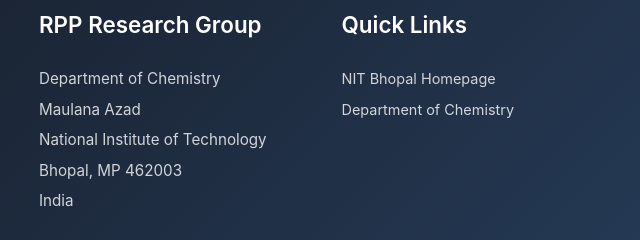
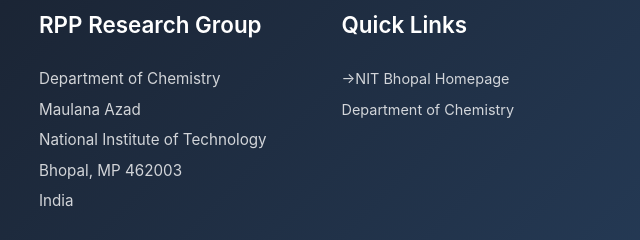
Before and after one commit to hyperslope/RPPnitbhopal, a website: page public/index.html in a window 1280 px wide. Shown: the part 1715-1955 px from the top of the page, 21-661 px from the left. Drawn offline with Linux system fonts and the light colour scheme; no server answers.

Commit message:
Update index.html

```diff
--- a/public/index.html
+++ b/public/index.html
@@ -1121,7 +1121,7 @@
         <div class="container">
             <div class="footer-content">
                 <div class="footer-section"><h4>RPP Research Group</h4><p>Department of Chemistry<br>Maulana Azad<br>National Institute of Technology<br>Bhopal, MP 462003<br>India</p></div>
-                <div class="footer-section"><h4>Quick Links</h4><p><a href="https://www.manit.ac.in/" target="_blank">NIT Bhopal Homepage</a><br><a href="#">Department of Chemistry</a></p></div>
+                <div class="footer-section"><h4>Quick Links</h4><p><a href="https://www.manit.ac.in/" target="_blank">->NIT Bhopal Homepage</a><br><a href="#">Department of Chemistry</a></p></div>
                 <div class="footer-section"><h4>Resources</h4><p><a href="#">Safety Protocols</a><br><a href="#">Equipment Booking</a></p></div>
                 <div class="footer-section"><h4>Connect</h4><p>Email: j.walsh@nitbhopal.ac.in<br>Phone: +91 755 404 1200</p></div>
             </div>
```
